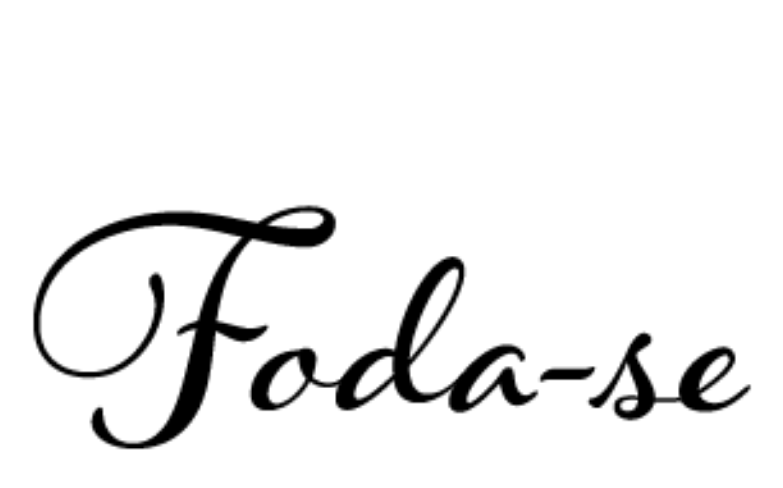
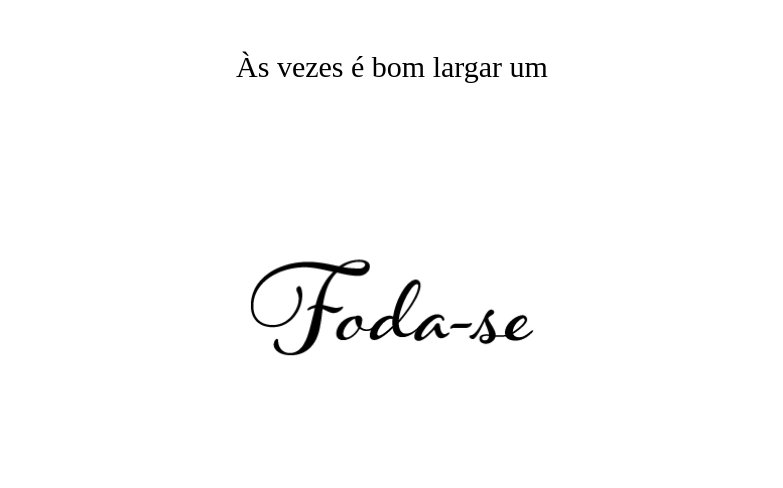
Before and after one commit to pedrolpin4/GratiBox_React, a React (Create React App) app: page /hello in a window 1280 px wide. Shown: the top 488 px of the page, without its empty margins (248-1031 px from the left). Built offline with nearby package versions, Linux system fonts and the light colour scheme.

Commit message:
fix: fix the joke

```diff
--- a/sass/components/_fuckoff.scss
+++ b/sass/components/_fuckoff.scss
@@ -2,4 +2,8 @@
     @include column-justify-center;
     height: 100vh;
     background-color: $color-white;
+    h1{
+        font-size: 30px;
+        margin-top: 50px;
+    }
 }
--- a/src/animations/svgs/FuckOff.js
+++ b/src/animations/svgs/FuckOff.js
@@ -10,11 +10,12 @@ const fuckOffOptions = {
     }
 };
 
-const FuckOff = ({size}) => (
+const FuckOff = () => (
     <div className = "fuckOff">
+        <h1 className = "fuckOff__label"> Às vezes é bom largar um</h1>
         <Lottie
             options={fuckOffOptions}
-            width={size}
+            width={"auto"}
             height={"auto"}
             isStopped={false}
             isPaused={false}
--- a/src/css/style.css
+++ b/src/css/style.css
@@ -415,6 +415,9 @@ table {
   align-items: center;
   height: 100vh;
   background-color: #fff; }
+  .fuckOff h1 {
+    font-size: 30px;
+    margin-top: 50px; }
 
 .plans-options {
   position: relative;
--- a/src/pages/RegisterPage.js
+++ b/src/pages/RegisterPage.js
@@ -33,7 +33,7 @@ const RegisterPage = ({isSigningIn, setIsSigningIn}) => {
             localStorage.setItem("gratiboxLogin", JSON.stringify(result.data));
 
             setIsSigningIn(false)
-            navigate("/hello")
+            navigate("/signatures")
             return;
         }
         setMessage(result.message)
```
